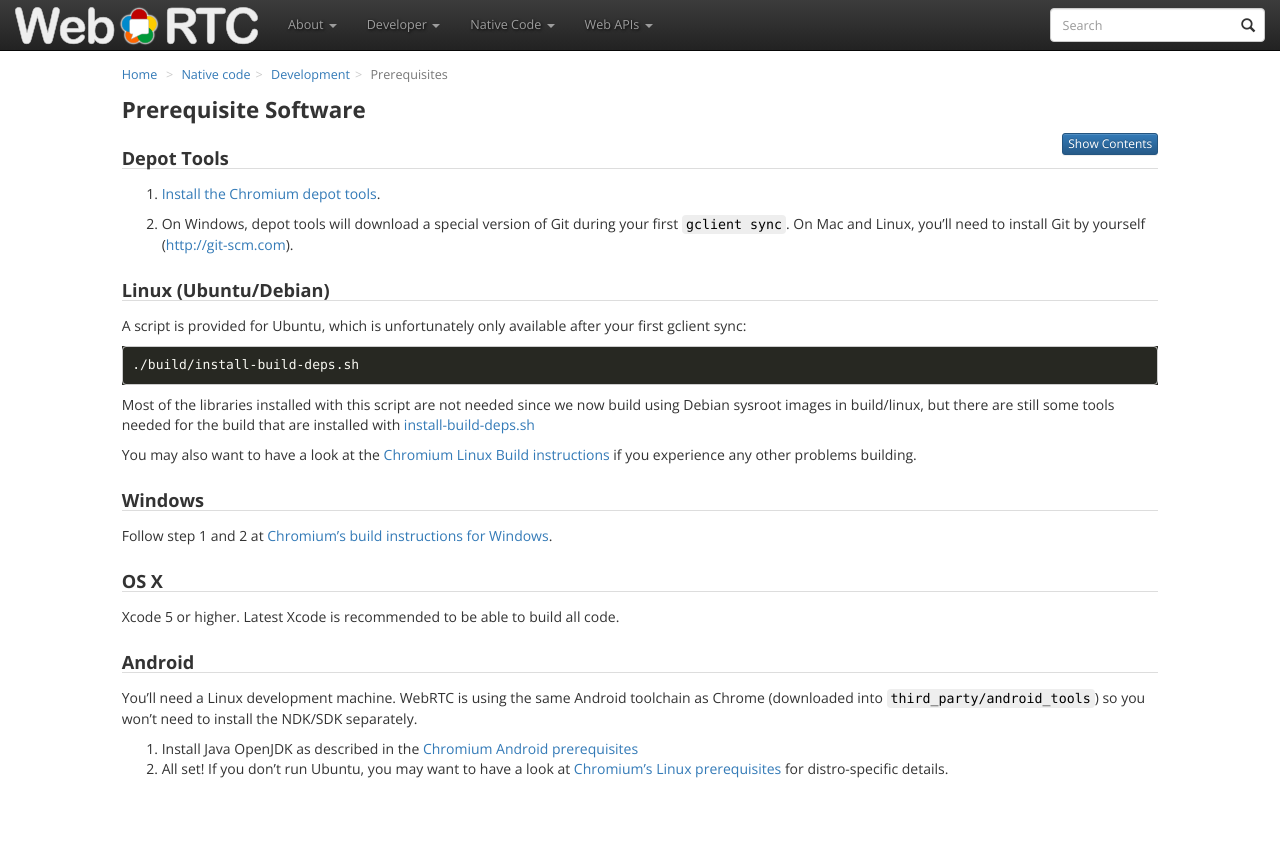
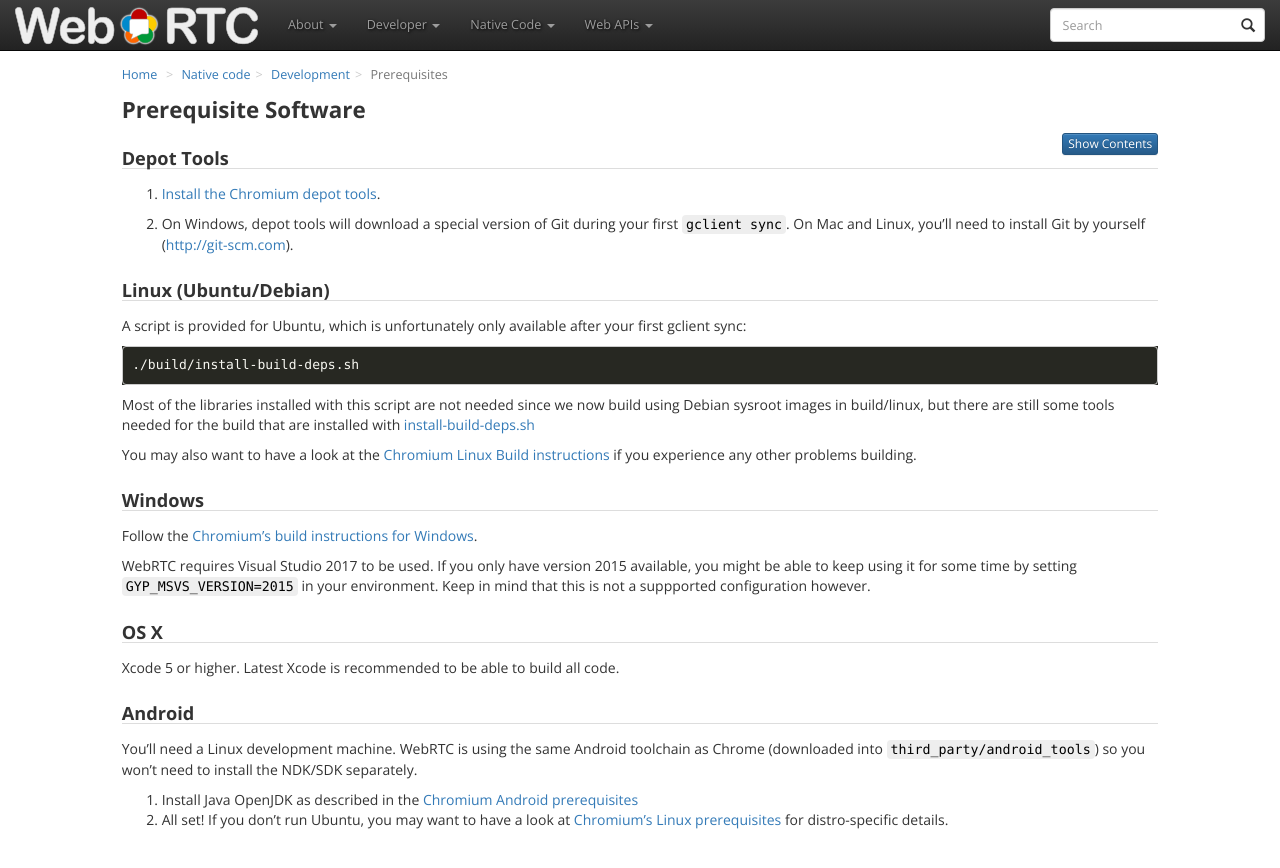
Before and after one commit to webrtc/webrtc-org, a Jekyll site: the page built from native-code/development/prerequisite-sw/index.md, in a window 1280 px wide and 900 px high. Shown: the top 868 px of the window. Built offline with Jekyll 4.4.1, drawn with Linux system fonts in a browser that asks for light colours; nearby versions of some CDN libraries.

Commit message:
Update instructions regarding MSVS 2017. (#158)

```diff
--- a/native-code/development/prerequisite-sw/index.md
+++ b/native-code/development/prerequisite-sw/index.md
@@ -40,7 +40,12 @@ if you experience any other problems building.
 
 ### Windows
 
-Follow step 1 and 2 at [Chromium's build instructions for Windows][4].
+Follow the [Chromium's build instructions for Windows][4].
+
+WebRTC requires Visual Studio 2017 to be used. If you only have version 2015
+available, you might be able to keep using it for some time by setting
+`GYP_MSVS_VERSION=2015` in your environment. Keep in mind that this is not a
+suppported configuration however.
 
 
 ### OS X
```
